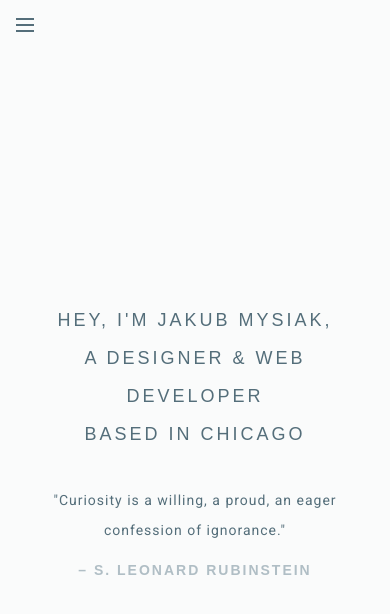
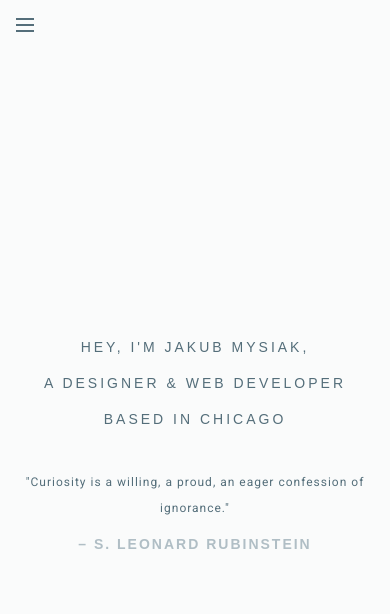
Before and after one commit to jmysiak/portfolio, a Jekyll site: the page built from index.html, in a window 390 px wide. Shown: the top 614 px of the page. Built offline with Jekyll 4.4.1, drawn with Linux system fonts in a browser that asks for light colours.

Commit message:
Style H1 and p on landing page for mobile

```diff
--- a/css/main.scss
+++ b/css/main.scss
@@ -94,8 +94,8 @@ body {
         letter-spacing: 3px;
         line-height: 64px;
         @include mobile {
-          line-height: 38px;
-          font-size: 18px;
+          line-height: 36px;
+          font-size: 14px;
           text-align: center;
         }
         @include tablet {
@@ -118,6 +118,8 @@ body {
           padding-top: 2px;
           letter-spacing: 1px;
           text-align: center;
+          line-height: 26px;
+          font-size: 12px;
         }
         span {
           color: $secondary-text;
```
